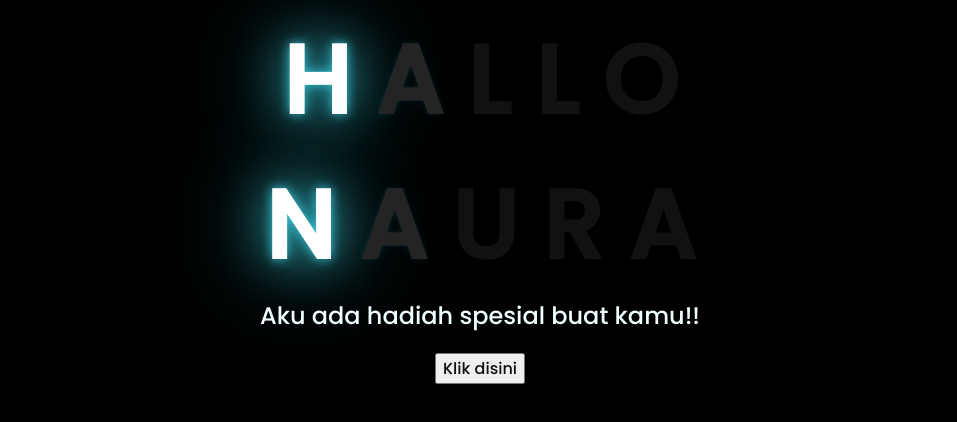
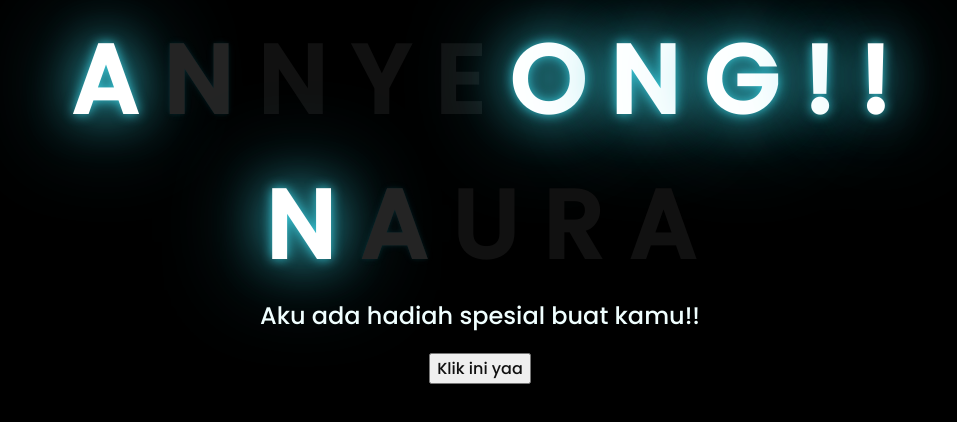
Before and after one commit to sapayass19/bunga-coding, a plain HTML site: page Index.html in a window 1280 px wide. Shown: the whole page, without its empty margins (168-1125 px from the left). Drawn offline with Linux system fonts and the light colour scheme.

Commit message:
Index.html

```diff
--- a/Index.html
+++ b/Index.html
@@ -11,11 +11,16 @@
 <body>
     <div class="greetings">
     <!-- silahkan menambah kata sesuai keinginan dengan <span>text...</span -->
-        <span>H</span>
         <span>A</span>
-        <span>L</span>
-        <span>L</span>
+        <span>N</span>
+        <span>N</span>
+        <span>Y</span>
+        <span>E</span>
         <span>O</span>
+        <span>N</span>
+        <span>G</span>
+        <span>!</span>
+        <span>!</span>
 
     </div>
     <div class="greetingss">
@@ -32,7 +37,7 @@
     </div>
     <div class="button">
         <button>
-            <a href="flower.html">Klik disini</a>
+            <a href="flower.html">Klik ini yaa</a>
         </button>
 
     </div>
```
